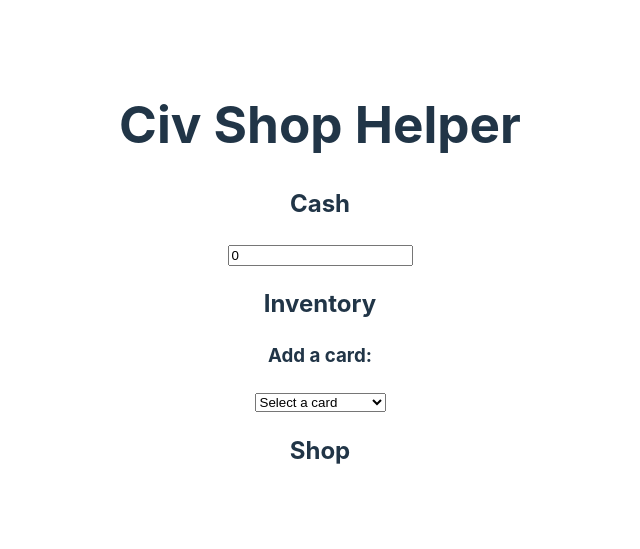
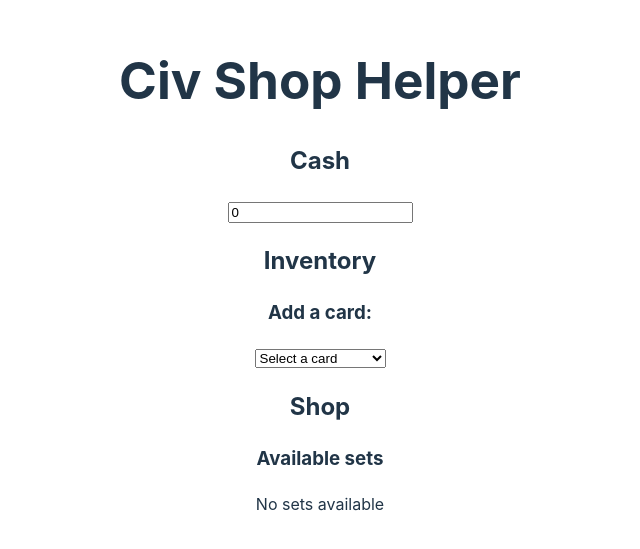
Before and after one commit to PeterFajner/civtools, a React (Vite) app in the folder civtools/: page / in a window 1280 px wide. Shown: the part 125-674 px from the top of the page, without its empty margins (320-960 px from the left). Built offline with nearby package versions, Linux system fonts and the light colour scheme.

Commit message:
Add shop

```diff
--- a/civtools/src/App.tsx
+++ b/civtools/src/App.tsx
@@ -1,9 +1,16 @@
 import { useMemo, useState } from "react";
 import "./App.css";
-import { CivCard } from "./CivCard";
+import { CivCard, DiscountTuple, calculateDiscount } from "./CivCard";
 import { CardList } from "./CivCardList.json";
+import findSets from "./findSets";
 
 const cards = CardList as CivCard[];
+
+const getSetValue = (set: CivCard[], discounts: DiscountTuple[]) =>
+  set.reduce(
+    (total, card) => total + card.cost - calculateDiscount(card, discounts),
+    0
+  );
 
 const Card = ({ card, remove }: { card: CivCard; remove: () => void }) => {
   return (
@@ -20,9 +27,38 @@ const Card = ({ card, remove }: { card: CivCard; remove: () => void }) => {
               {discount.color}: {discount.discount}
             </li>
           ))}
+          {card.cardDiscount && (
+            <li>
+              {card.cardDiscount.cardName}: {card.cardDiscount.discount}
+            </li>
+          )}
         </ul>
       </div>
       <button onClick={remove}>Remove</button>
+    </div>
+  );
+};
+
+const ShopSet = ({
+  set,
+  discounts,
+  buy,
+}: {
+  set: CivCard[];
+  discounts: DiscountTuple[];
+  buy: () => void;
+}) => {
+  return (
+    <div>
+      <h3>
+        {set.map((card) => card.cardName).join(", ")} -{" "}
+        {getSetValue(set, discounts)} resources, total discount{" "}
+        {set.reduce(
+          (total, card) => total + calculateDiscount(card, discounts),
+          0
+        )}
+      </h3>
+      <button onClick={buy}>Buy</button>
     </div>
   );
 };
@@ -39,7 +75,19 @@ const App = () => {
     [inventory]
   );
 
-  console.debug({ cards, discounts });
+  const cardsNotInInventory = useMemo(
+    () => cards.filter((card) => !inventory.includes(card)),
+    [inventory]
+  );
+
+  const setsAvailable = useMemo(() => {
+    return findSets(cardsNotInInventory, cash).sort(
+      // sort from highest (discounted) value to lowest
+      (a, b) => getSetValue(b, discounts) - getSetValue(a, discounts)
+    );
+  }, [cardsNotInInventory, cash, discounts]);
+
+  console.debug({ cards, discounts, setsAvailable });
 
   return (
     <>
@@ -82,6 +130,24 @@ const App = () => {
         ))}
       </div>
       <h2>Shop</h2>
+      <div>
+        <h3>Available sets</h3>
+        {setsAvailable.length ? (
+          setsAvailable.map((set, i) => (
+            <ShopSet
+              key={i}
+              set={set}
+              discounts={discounts}
+              buy={() => {
+                setCash(cash - getSetValue(set, discounts));
+                setInventory([...inventory, ...set]);
+              }}
+            />
+          ))
+        ) : (
+          <p>No sets available</p>
+        )}
+      </div>
     </>
   );
 };
--- a/civtools/src/CivCard.ts
+++ b/civtools/src/CivCard.ts
@@ -24,9 +24,7 @@ const calculateDiscountForColor = (
   discounts.reduce(
     (totalDiscount, discountTuple) =>
       totalDiscount +
-      (color === discountTuple.color ||
-      (discountTuple.color === Color.CARD &&
-        discountTuple.cardName === card.cardName)
+      (discountTuple.color === color || discountTuple.cardName === card.cardName
         ? discountTuple.discount
         : 0),
     0
@@ -37,8 +35,10 @@ export const calculateDiscount = (
   card: CivCard,
   discounts: DiscountTuple[]
 ): number =>
-  card.colors.reduce((maxDiscount, color) =>
-    Math.max(maxDiscount, calculateDiscountForColor(card, color, discounts), 0)
+  card.colors.reduce(
+    (maxDiscount, color) =>
+      Math.max(maxDiscount, calculateDiscountForColor(card, color, discounts)),
+    0
   );
 
 // class CivCardClass {
--- /dev/null
+++ b/civtools/src/findSets.ts
@@ -0,0 +1,16 @@
+import { CivCard } from "./CivCard";
+
+const findSets = (cards: CivCard[], cash: number, currentSet: CivCard[] = []) => {
+    const sets: CivCard[][] = [];
+    for (let i = 0; i < cards.length; i++) {
+        const card = cards[i];
+        const remaining = cash - card.cost;
+        if (remaining >= 0) {
+            sets.push([...currentSet, card]);
+            sets.push(...findSets(cards.slice(i + 1), remaining, [...currentSet, card]));
+        }
+    }
+    return sets;
+}
+
+export default findSets;
```
